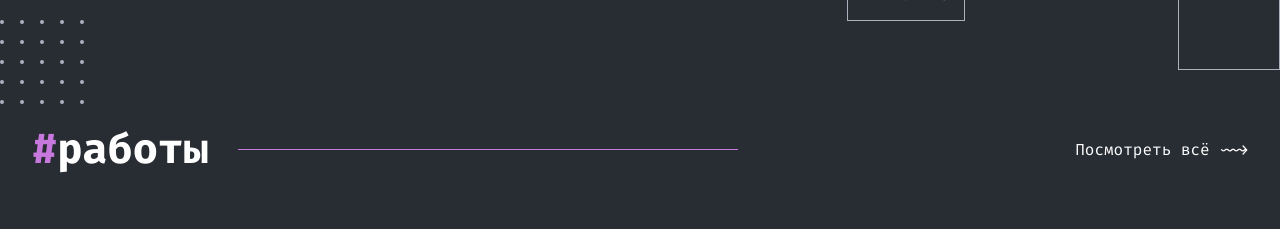
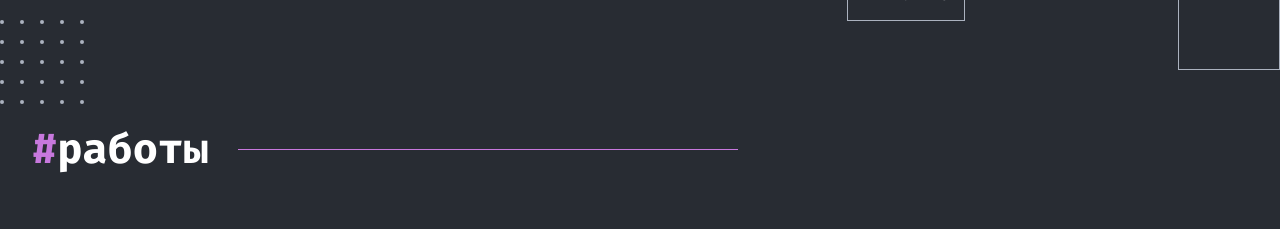
Before and after one commit to jalisco2213/portfolio-cv, a Vue app: page / in a window 1280 px wide. Shown: the part 780-1009 px from the top of the page. Built offline with nearby package versions, Linux system fonts and the light colour scheme.

Commit message:
Update ProjectTitle.vue

```diff
--- a/src/components/Projects/ProjectTitle.vue
+++ b/src/components/Projects/ProjectTitle.vue
@@ -14,9 +14,9 @@ const languageStore = useLanguageStore()
         <div class="line"></div>
       </h2>
 
-      <span>
-        {{ languageStore.t('projects.button') }} ~~>
-      </span>
+<!--      <span>-->
+<!--        {{ languageStore.t('projects.button') }} ~~>-->
+<!--      </span>-->
     </div>
 
     <ProjectCard/>
```
